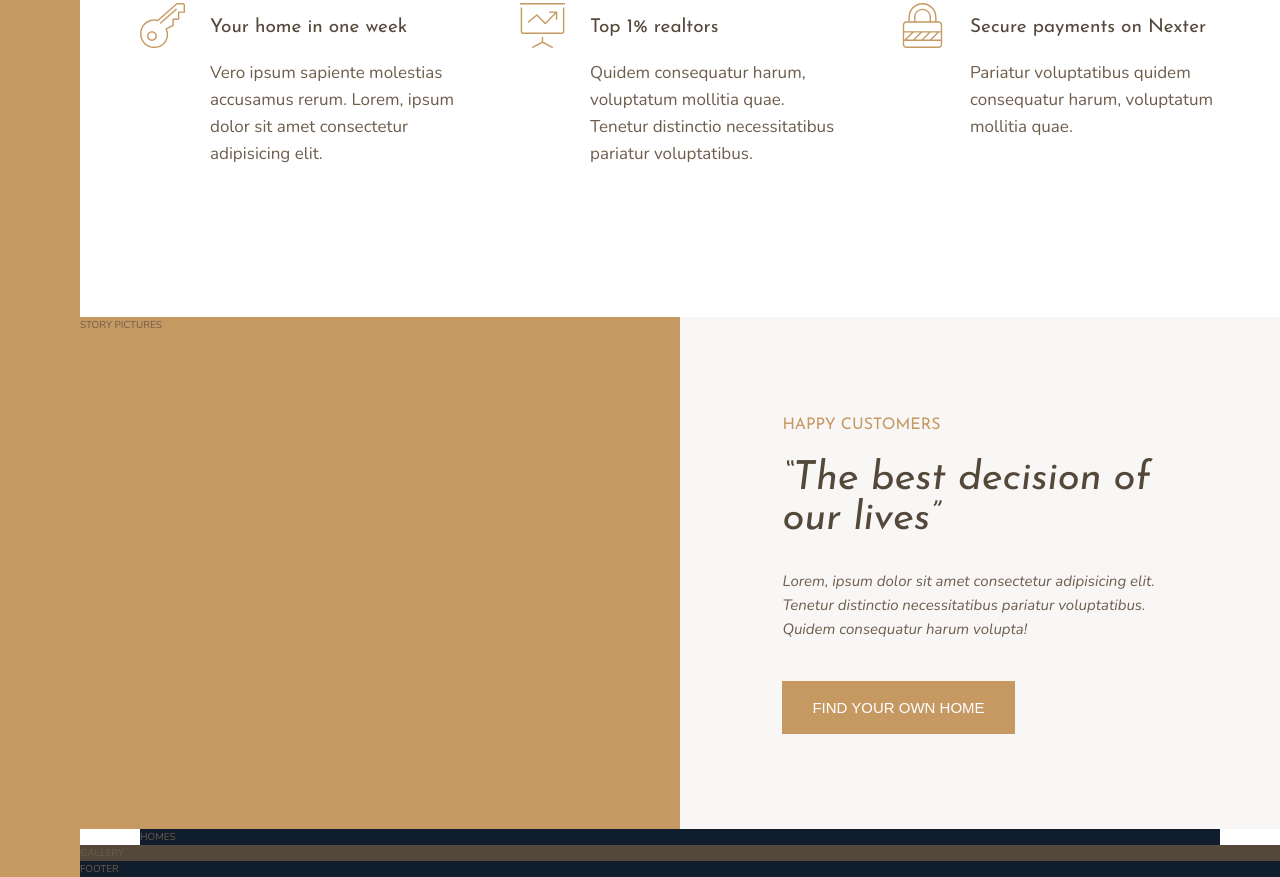
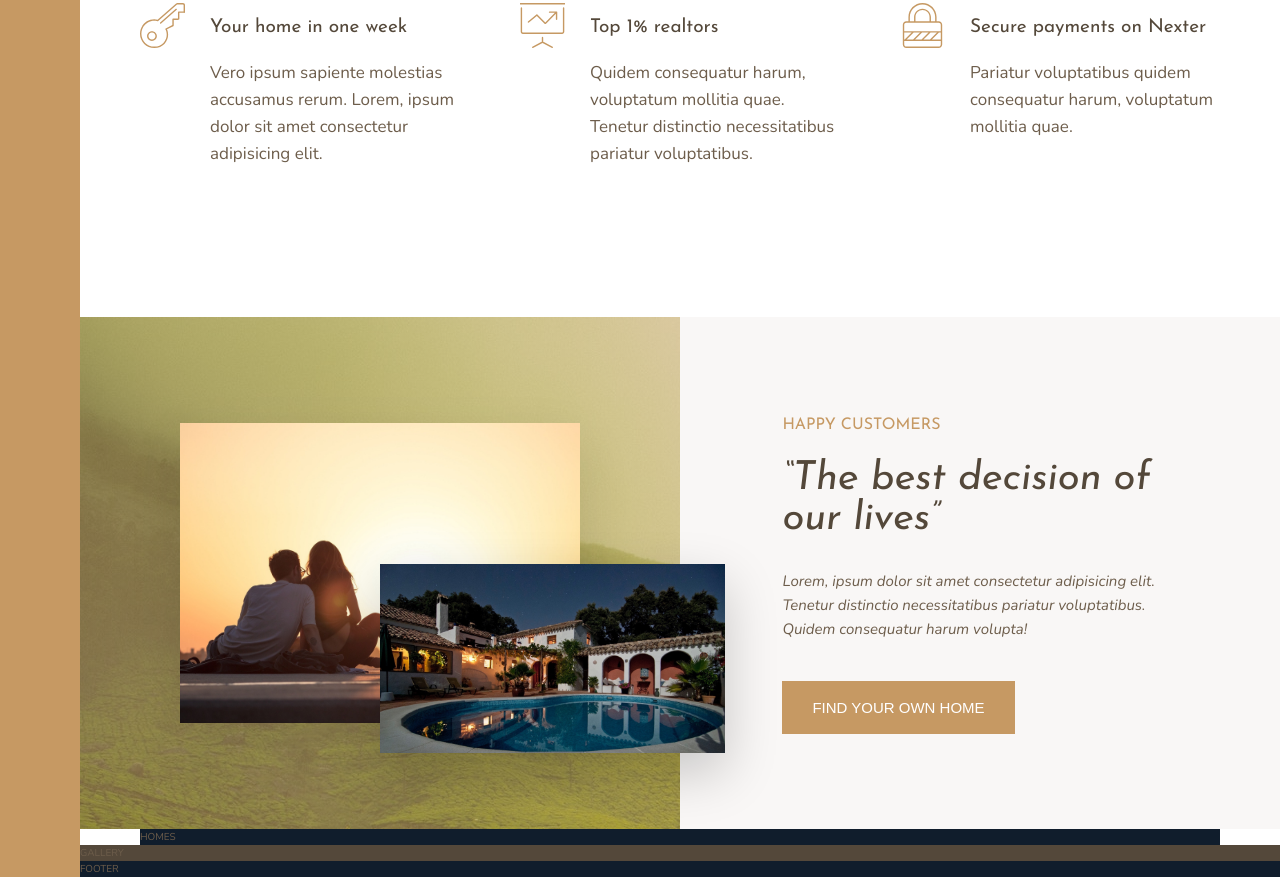
Before and after one commit to stamandf/Nexter, a website: page public/index.html in a window 1280 px wide. Shown: the part 991-1868 px from the top of the page. Drawn offline with nearby package versions, Linux system fonts and the light colour scheme.

Commit message:
Add Story pictures to Story section.

```diff
--- a/public/index.html
+++ b/public/index.html
@@ -68,7 +68,8 @@
             </div>
        </section>
        <div class="story__pictures">
-           STORY PICTURES
+           <img src="img/story-1.jpeg" alt="Couple with new house" class="story__img--1">
+           <img src="img/story-2.jpeg" alt="New house" class="story__img--2">
        </div>
        <div class="story__content">
             <h3 class="heading-3 mb-sm">Happy Customers</h3>
--- a/public/sass/_story.scss
+++ b/public/sass/_story.scss
@@ -2,6 +2,27 @@
     &__pictures {
         background-color: $color-primary;
         grid-column: full-start / col-end 4;
+        background-image: linear-gradient(rgba($color-primary, .5), rgba($color-primary, .5)), url(../img/back.jpg);
+
+        display: grid;
+        grid-template-rows: repeat(6, 1fr);
+        grid-template-columns: repeat(6, 1fr);
+        align-items: center;
+    }
+
+    &__img--1 {
+        width: 100%;
+        grid-row: 2 / 6;
+        grid-column: 2 / 6;
+        box-shadow: 0 2rem 5rem rgba(#000, .1);
+    }
+
+    &__img--2 {
+        width: 115%;
+        grid-row: 4 / 6;
+        grid-column: 4 / 7;
+        box-shadow: 0 2rem 5rem rgba(#000, .2);
+        z-index: 20;
     }
     &__content {
         background-color: $color-grey-light-1;
```
Also changed, not shown: public/css/style.css.
